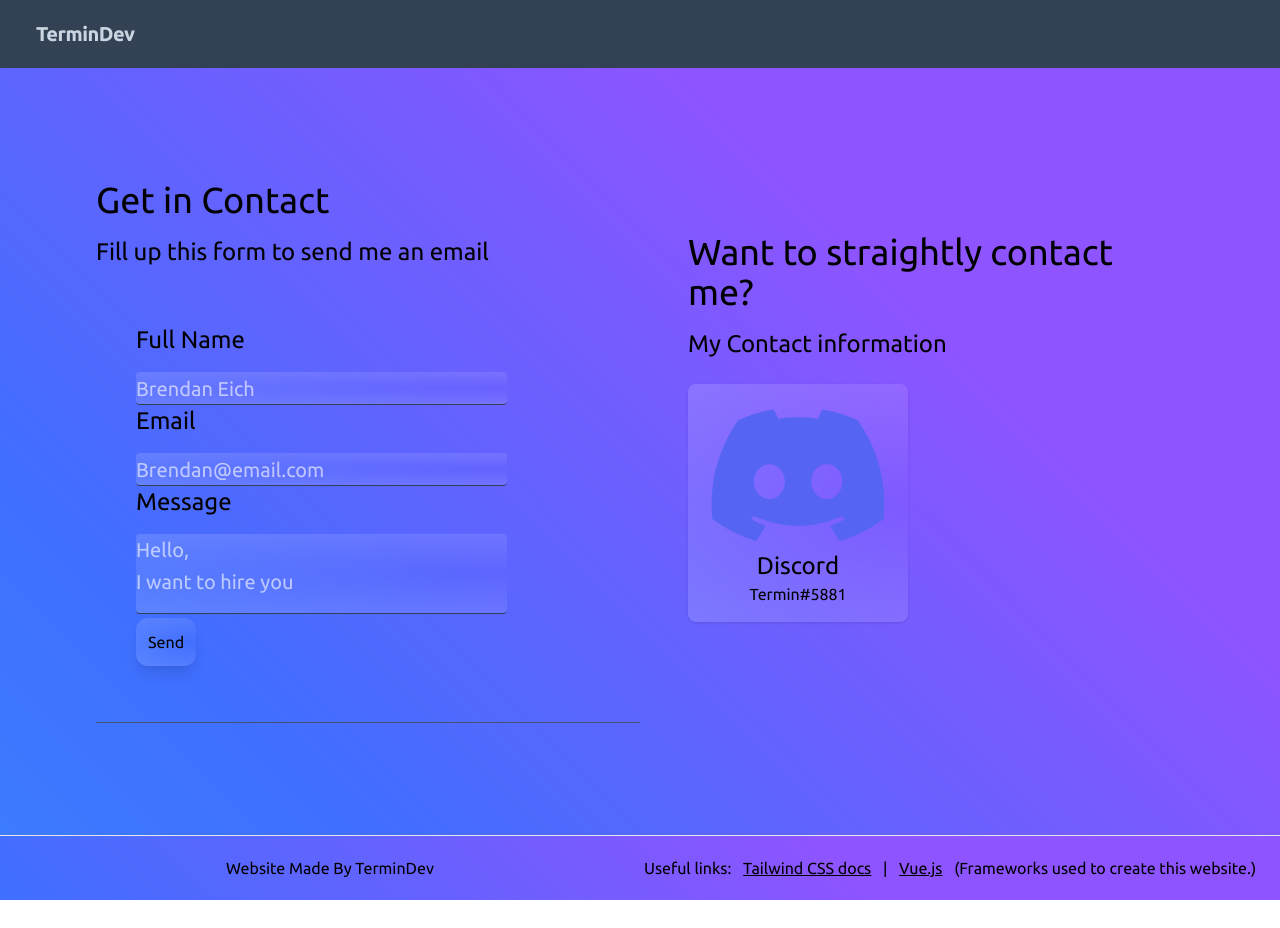
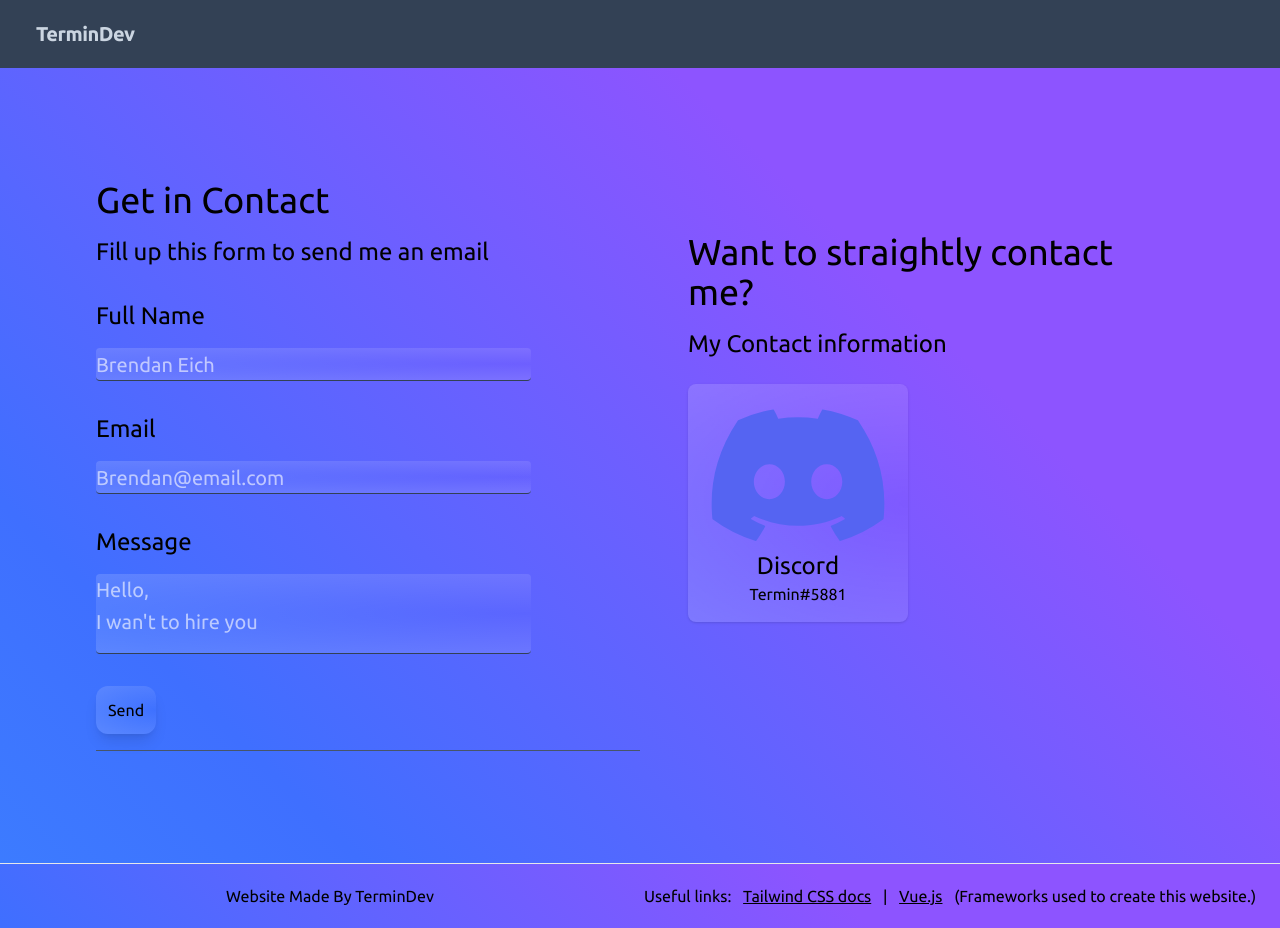
Before and after one commit to Termindev/old-personal-portfolio, a Vue app: page /contact in a window 1280 px wide. Before the commit the page ends 900 px from the top, so only its background shows below. Built offline with nearby package versions, Linux system fonts and the light colour scheme; what vue-writer would draw is missing.

Commit message:
made some modifications for the form
(margin, removed padding)

```diff
--- a/src/components/Contact/ContactForm.vue
+++ b/src/components/Contact/ContactForm.vue
@@ -1,38 +1,31 @@
 <template>
-  <form
-    ref="form"
-    @submit.prevent="
-      sendEmail();
-      this.$refs.form.reset();
-    "
-    class="md:p-10"
-  >
-    <label class="my-8 text-2xl">
-      <span class="my-6">Full Name</span>
+  <form ref="form" @submit.prevent="sendEmail" class="mt-8">
+    <div class="mb-8 text-2xl">
+      <span>Full Name</span>
       <input
         class="rounded hover:shadow-lg transition-all mt-4 md:w-4/5 w-11/12 border-b aurora-inner outline-none border-slate-700 block"
         type="text"
         name="user_name"
         placeholder="Brendan Eich"
       />
-    </label>
-    <label class="md:my-8 text-2xl">
-      <span class="my-6">Email</span>
+    </div>
+    <div class="mb-8 text-2xl">
+      <span>Email</span>
       <input
-        class="rounded hover:shadow-lg transition-all mt-4 md:w-4/5 w-11/12 border-b outline-none aurora-inner border-slate-700 block"
+        class="text-2xl rounded hover:shadow-lg transition-all mt-4 md:w-4/5 w-11/12 border-b outline-none aurora-inner border-slate-700 block"
         type="email"
         name="user_email"
         placeholder="Brendan@email.com"
       />
-    </label>
-    <label class="md:my-8 text-2xl">
-      <span class="my-6">Message</span>
+    </div>
+    <div class="mb-8 text-2xl">
+      <span>Message</span>
       <textarea
         class="rounded hover:shadow-lg transition-all mt-4 h-20 md:w-4/5 w-11/12 aurora-inner resize-none outline-none border-b border-slate-700 block"
         name="message"
-        placeholder="Hello,&#10;I want to hire you"
+        placeholder="Hello,&#10;I wan't to hire you"
       ></textarea>
-    </label>
+    </div>
     <input
       class="cursor-pointer hover:shadow-2xl transition-all p-3 outline-none mt-1 rounded-xl aurora-inner shadow-lg block"
       type="submit"
@@ -45,9 +38,6 @@
 import emailjs from "@emailjs/browser";
 
 export default {
-  data() {
-    return {};
-  },
   methods: {
     sendEmail() {
       emailjs
```
